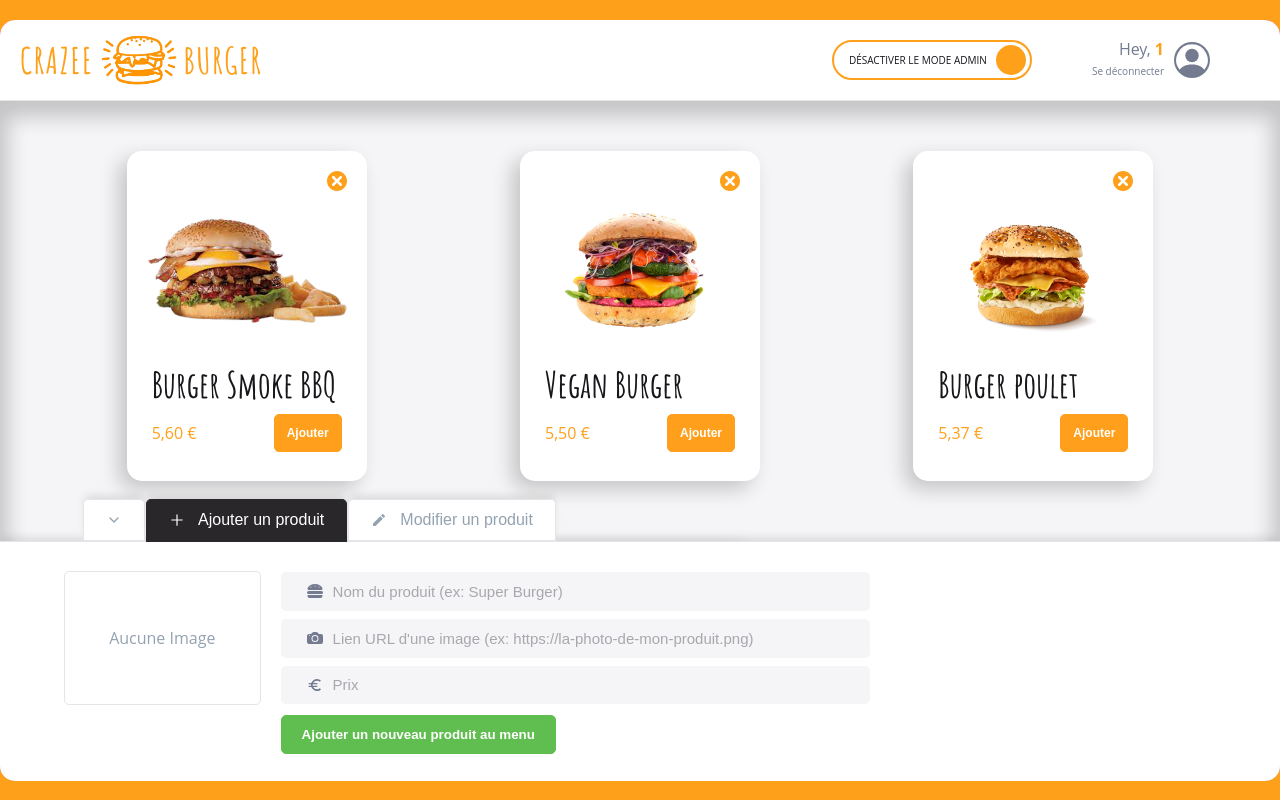
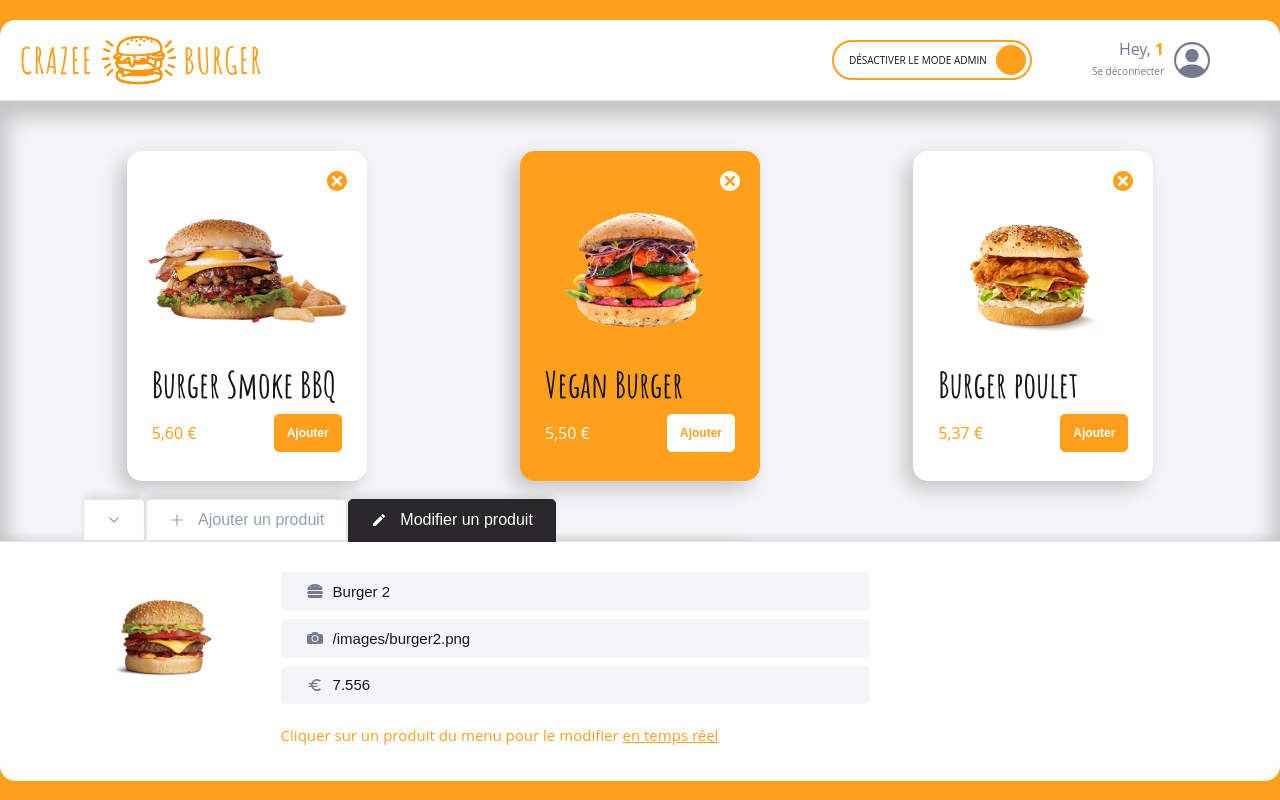
Before and after one commit to AzN-StaR27/crazee-burger, a React (Vite) app: page /order/1 in a window 1280 px wide. Built offline with nearby package versions, Linux system fonts and the light colour scheme.

Commit message:
♻️ F09: FORM > Make form even more reusable with QUELQUECHOSE

```diff
--- a/src/components/pages/order/Main/MainRightSide/Admin/AdminPanel/AddForm.jsx
+++ b/src/components/pages/order/Main/MainRightSide/Admin/AdminPanel/AddForm.jsx
@@ -2,6 +2,8 @@ import React, { useContext, useState } from "react";
 import OrderContext from "../../../../../../../context/OrderContext.jsx";
 import { EMPTY_PRODUCT } from "../../../../../../../enums/product.jsx";
 import Form from "./Form.jsx";
+import SubmitMessage from "./SubmitMessage.jsx";
+import Button from "../../../../../../reusable-ui/Button.jsx";
 
 export default function AddForm() {
   //state
@@ -30,7 +32,6 @@ export default function AddForm() {
     setIsSubmitted(true);
     setTimeout(() => {
       setIsSubmitted(false);
-      F;
     }, 2000);
   };
 
@@ -40,6 +41,16 @@ export default function AddForm() {
       onSubmit={handleSubmit}
       onChange={handleChange}
       isSubmitted={isSubmitted}
+      QUELQUECHOSE={
+        <>
+          <Button
+            className="submit-button"
+            label={"Ajouter un nouveau produit au menu"}
+            version="success"
+          />
+          {isSubmitted && <SubmitMessage />}
+        </>
+      }
     />
   );
 }
--- a/src/components/pages/order/Main/MainRightSide/Admin/AdminPanel/EditForm.jsx
+++ b/src/components/pages/order/Main/MainRightSide/Admin/AdminPanel/EditForm.jsx
@@ -1,18 +1,12 @@
-import React, { useContext, useRef } from "react";
+import React, { useContext } from "react";
 import OrderContext from "../../../../../../../context/OrderContext";
-import styled from "styled-components";
-import ImagePreview from "./ImagePreview";
-import TextInput from "../../../../../../reusable-ui/TextInput";
-import { getInputTextsConfig } from "./inputTextConfig";
-import { theme } from "../../../../../../../theme";
-import EditInfoMessage from "./EditInfoMessage";
+import EditInfoMessage from "./EditInfoMessage.jsx";
+import Form from "./Form.jsx";
 
 export default function EditForm() {
   //state
   const { productSelected, setProductSelected, handleEdit, titleEditRef } =
     useContext(OrderContext);
-
-  const inputTexts = getInputTextsConfig(productSelected);
 
   //comportements
   const handleChange = (event) => {
@@ -26,51 +20,11 @@ export default function EditForm() {
 
   //affichage
   return (
-    <EditFormStyled>
-      <ImagePreview
-        imageSource={productSelected.imageSource}
-        title={productSelected.title}
-      />
-      <div className="input-fields">
-        {inputTexts.map((input) => (
-          <TextInput
-            {...input}
-            key={input.id}
-            version="minimalist"
-            onChange={handleChange}
-            ref={input.name === "title" ? titleEditRef : null}
-          />
-        ))}
-      </div>
-      <div className="submit">
-        <EditInfoMessage />
-      </div>
-    </EditFormStyled>
+    <Form
+      product={productSelected}
+      onChange={handleChange}
+      ref={titleEditRef}
+      QUELQUECHOSE={<EditInfoMessage />}
+    />
   );
 }
-
-const EditFormStyled = styled.form`
-  /* border: 2px solid black; */
-  display: grid;
-  grid-template-columns: 1fr 3fr;
-  grid-template-rows: repeat(4, 1fr); // == 1fr 1fr 1fr 1fr
-  height: 100%;
-  width: 70%;
-  grid-column-gap: 20px;
-  grid-row-gap: 8px;
-
-  .input-fields {
-    /* background: blue; */
-    grid-area: 1 / 2 / 4 / 3;
-
-    display: grid;
-    grid-row-gap: 8px;
-  }
-  .submit {
-    grid-area: 4 / 2 / 5 / 3;
-    display: flex;
-    align-items: center;
-    position: relative;
-    top: 3px;
-  }
-`;
--- a/src/components/pages/order/Main/MainRightSide/Admin/AdminPanel/Form.jsx
+++ b/src/components/pages/order/Main/MainRightSide/Admin/AdminPanel/Form.jsx
@@ -1,17 +1,14 @@
-import { useState } from "react";
+import React from "react";
 import styled from "styled-components";
-import OrderContext from "../../../../../../../context/OrderContext";
-
 import TextInput from "../../../../../../reusable-ui/TextInput";
-import Button from "../../../../../../reusable-ui/Button";
 import ImagePreview from "./ImagePreview";
-import SubmitMessage from "./SubmitMessage";
 import { getInputTextsConfig } from "./inputTextConfig";
 
-export default function Form({ product, onSubmit, onChange, isSubmitted }) {
-  // state
+const Form = React.forwardRef(
+  ({ product, onSubmit, onChange, QUELQUECHOSE }, ref) => {
+    // state (vide)
 
-  // comportements
+    // comportements (vide)
 
     const inputTexts = getInputTextsConfig(product);
 
@@ -26,20 +23,17 @@ export default function Form({ product, onSubmit, onChange, isSubmitted }) {
               key={input.id}
               onChange={onChange}
               version="minimalist"
+              ref={ref && input.name === "title" ? ref : null}
             />
           ))}
         </div>
-      <div className="submit">
-        <Button
-          className="submit-button"
-          label={"Ajouter un nouveau produit au menu"}
-          version="success"
-        />
-        {isSubmitted && <SubmitMessage />}
-      </div>
+        <div className="submit">{QUELQUECHOSE}</div>
       </FormStyled>
     );
   }
+);
+
+export default Form;
 
 const FormStyled = styled.form`
   /* border: 2px solid black; */
--- a/src/components/pages/order/OrderPage.jsx
+++ b/src/components/pages/order/OrderPage.jsx
@@ -15,10 +15,10 @@ export default function OrderPage() {
   //collapse pour onglet réduit
   const [isAddSelected, setIsAddSelected] = useState(false);
   const [isEditSelected, setIsEditSelected] = useState(false);
-  const [currentTabSelected, setCurrentTabSelected] = useState("add");
+  const [currentTabSelected, setCurrentTabSelected] = useState("edit");
   const [menu, setMenu] = useState(fakeMenu.MEDIUM);
   const [newProduct, setNewProduct] = useState(EMPTY_PRODUCT);
-  const [productSelected, setProductSelected] = useState(EMPTY_PRODUCT);
+  const [productSelected, setProductSelected] = useState(fakeMenu.SMALL[1]);
   const titleEditRef = useRef();
 
   const handleAdd = (newProduct) => {
```
Lines whose indentation alone changed are shown as unchanged.
